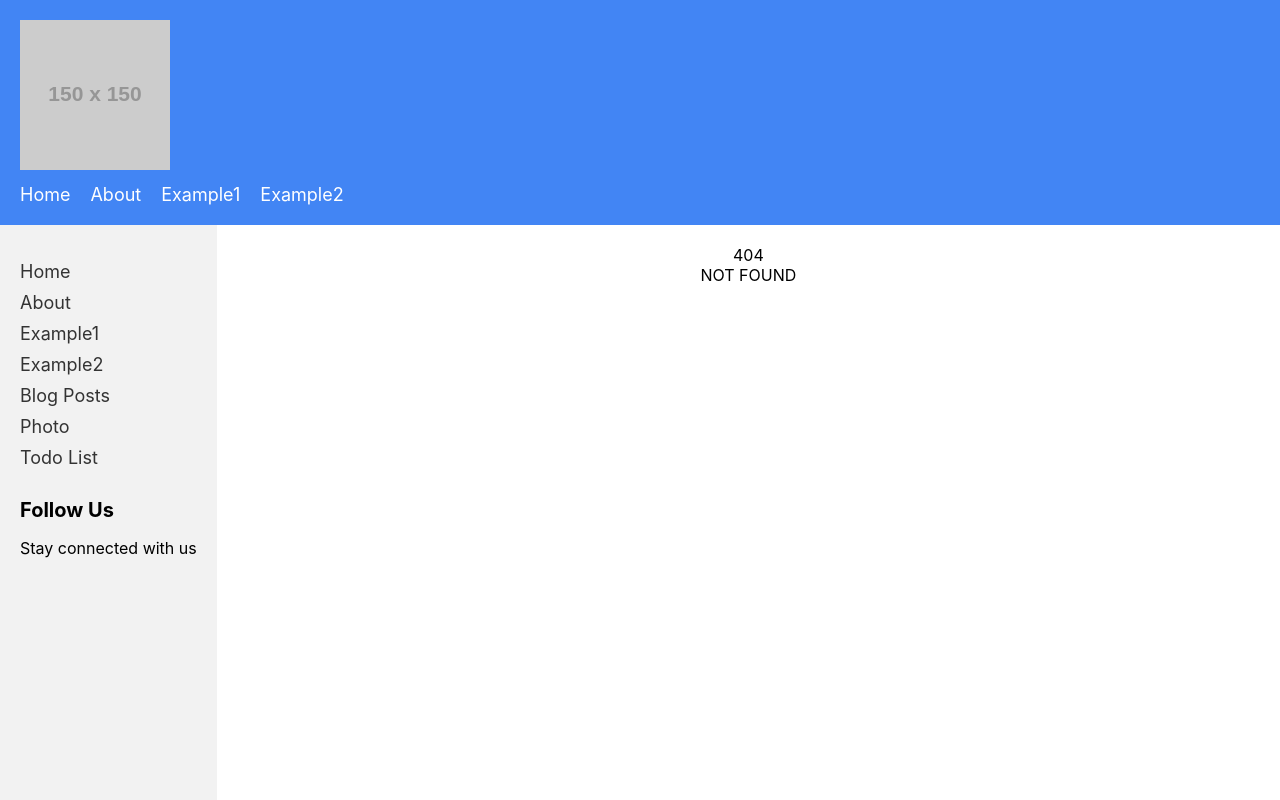
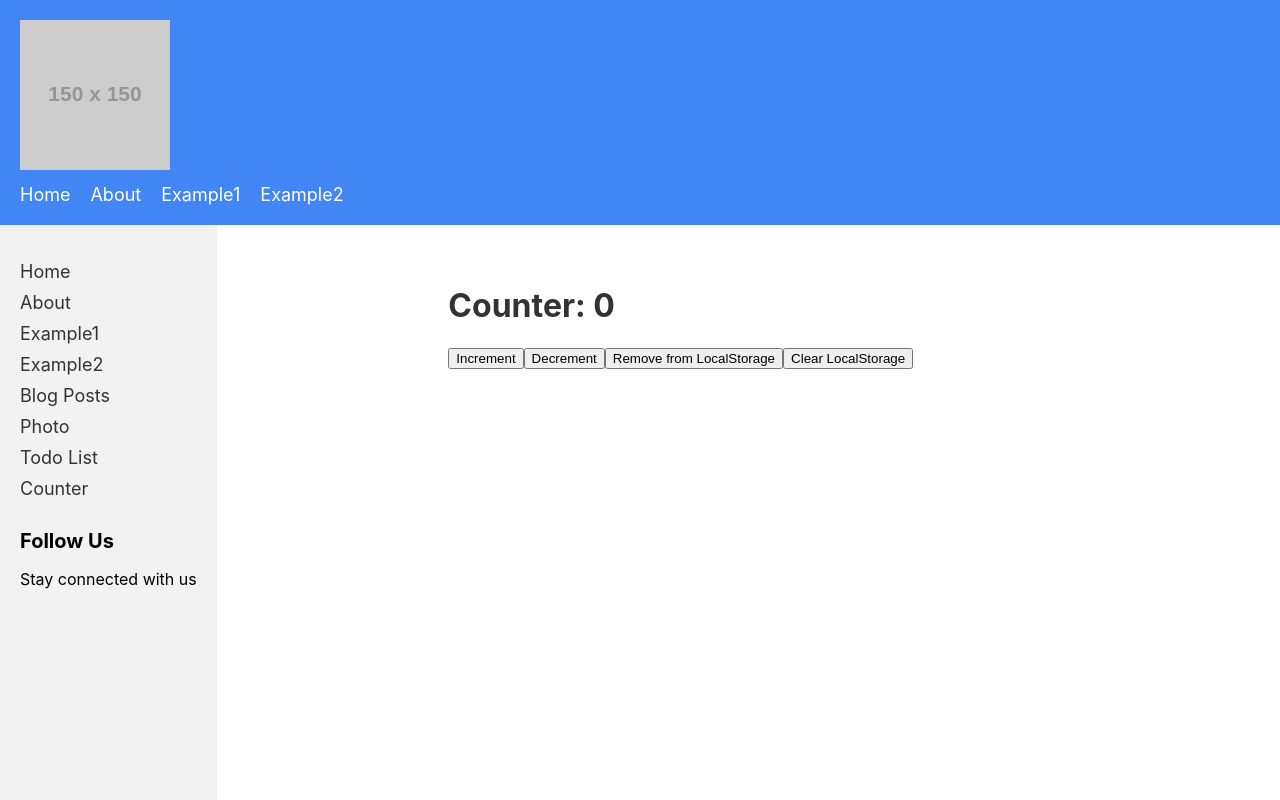
Before and after one commit to Dong-ik/around-hub-react-typescript, a React (Create React App) app: page /counter in a window 1280 px wide. Before the commit this address had no page. Built offline with nearby package versions, Linux system fonts and the light colour scheme; the HTML template or start-up script is replaced by a standard one.

Commit message:
실습(LocalStorage, SessionStorage)

```diff
--- a/src/App.tsx
+++ b/src/App.tsx
@@ -11,6 +11,7 @@ import { Example2 } from "./pages/Example2";
 import { BlogPosts } from "./pages/BlogPosts";
 import Photos from "./pages/Photo";
 import TodoList from "./pages/TodoList";
+import Counter from "./pages/Counter";
 import { Routes, Route } from "react-router-dom";
 import React from "react";
 import { Home } from "./pages/Home";
@@ -45,6 +46,7 @@ function App() {
         <Route path="/blog-posts" element={<BlogPosts />} />
         <Route path="/photo" element={<Photos />} />
         <Route path="/todo-list" element={<TodoList />} />
+        <Route path="/counter" element={<Counter />} />
         <Route
           path={"*"}
           element={
--- a/src/components/Sidebar/index.tsx
+++ b/src/components/Sidebar/index.tsx
@@ -63,6 +63,9 @@ export const Sidebar = () => {
         <MenuItem>
           <MenuLink to="/todo-list">Todo List</MenuLink>
         </MenuItem>
+        <MenuItem>
+          <MenuLink to="/counter">Counter</MenuLink>
+        </MenuItem>
       </Menu>
       <Info>
         <InfoTitle>Follow Us</InfoTitle>
--- a/src/example/PropsAndState.tsx
+++ b/src/example/PropsAndState.tsx
@@ -3,7 +3,7 @@ import { Button } from "../components/Button";
 import { Label } from "../components/Label";
 
 export const PropsAndState = () => {
-  const [count, setCount] = useState(0);
+  const [count, setCount] = useState<number>(0);
 
   const sub = () => {
     setCount(count - 1);
--- a/src/example/StateComponent2.tsx
+++ b/src/example/StateComponent2.tsx
@@ -1,7 +1,7 @@
 import { useState } from "react";
 
 export const StateComponent2 = () => {
-  const [count, setCount] = useState(0);
+  const [count, setCount] = useState<number>(0);
 
   const sub = () => {
     setCount(count - 1);
--- /dev/null
+++ b/src/pages/Counter/index.tsx
@@ -0,0 +1,57 @@
+import styled from "@emotion/styled";
+import { useEffect, useState } from "react";
+
+const Container = styled.div`
+  max-width: 600px;
+  margin: 0 auto;
+  padding: 20px;
+`;
+
+const Title = styled.h1`
+  color: #333;
+`;
+
+const Counter = () => {
+  const [count, setCount] = useState<number>(0);
+
+  useEffect(() => {
+    // 컴포넌트가 마운트될 때 'localStorage'에서 카운트 값을 불러옴.
+    const storedCount = localStorage.getItem("count");
+    const storedCount1 = sessionStorage.getItem("count");
+    if (storedCount !== null) {
+      setCount(parseInt(storedCount, 10));
+    }
+  }, []);
+
+  useEffect(() => {
+    // 'count' 값이 변경될 때마다 'localStorage'에 저장.
+    localStorage.setItem("count", count.toString());
+    sessionStorage.setItem("count", count.toString());
+  }, [count]);
+
+  const increment = () => setCount(count + 1);
+  const decrement = () => setCount(count - 1);
+  const removeCount = () => {
+    setCount(0);
+    localStorage.removeItem("count");
+    sessionStorage.removeItem("count");
+  };
+
+  const clear = () => {
+    setCount(0);
+    localStorage.clear();
+    sessionStorage.clear();
+  };
+
+  return (
+    <Container>
+      <Title>Counter: {count}</Title>
+      <button onClick={increment}>Increment</button>
+      <button onClick={decrement}>Decrement</button>
+      <button onClick={removeCount}>Remove from LocalStorage</button>
+      <button onClick={clear}>Clear LocalStorage</button>
+    </Container>
+  );
+};
+
+export default Counter;
```
